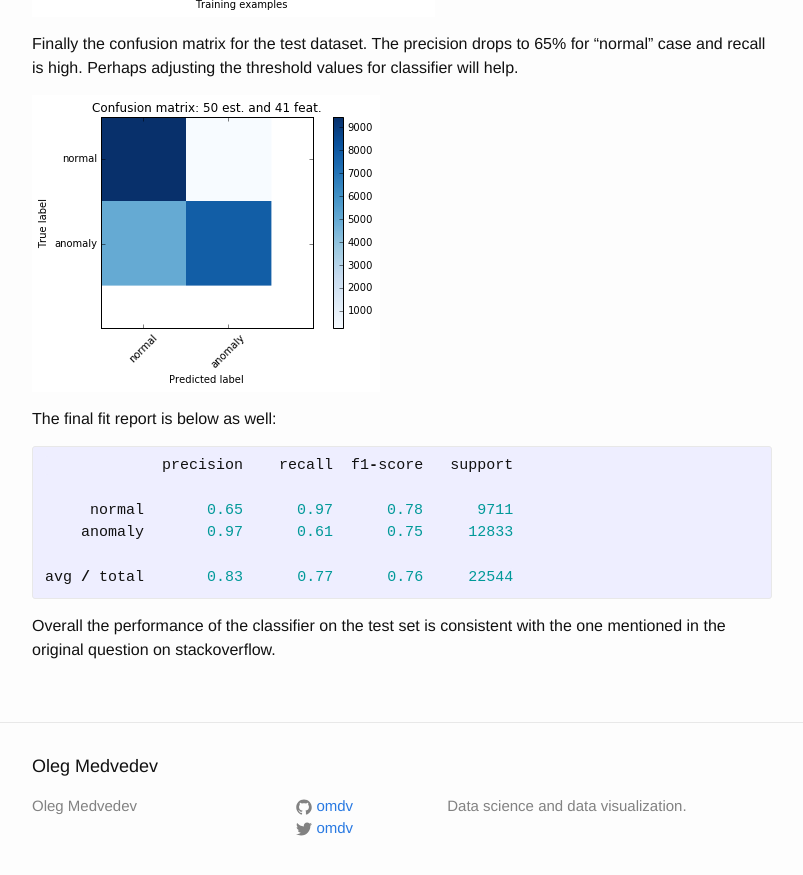
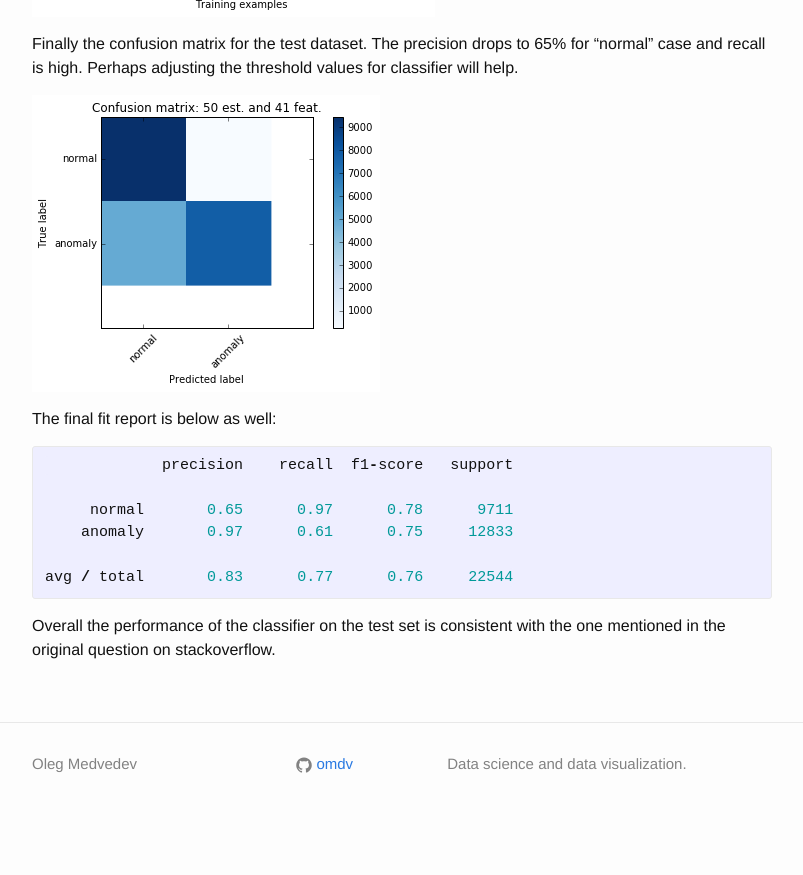
Before and after one commit to omdv/omdv.github.io, a Jekyll site: the page built from _posts/2016-03-09-WEKA-stackoverflow.markdown, in a window 1280 px wide and 900 px high, scrolled down 4575 px. Shown: the top 875 px of the window, without its empty margins (238-1041 px from the left). Built offline with Jekyll 4.4.1, drawn with Linux system fonts in a browser that asks for light colours; after the commit the page ends 5410 px from its top, so only the background shows below that.

Commit message:
footer changes

```diff
--- a/Gemfile
+++ /dev/null
@@ -1,2 +0,0 @@
-source 'https://rubygems.org'
-gem 'github-pages'
--- a/_config.yml
+++ b/_config.yml
@@ -10,7 +10,7 @@ title: Oleg Medvedev
 description: Data science and data visualization.
 baseurl: "" # the subpath of your site, e.g. /blog
 url: "https://omdv.github.io" # the base hostname & protocol for your site
-twitter_username: omdv
+twitter_username:
 github_username:  omdv
 
 # Build settings
--- a/_includes/footer.html
+++ b/_includes/footer.html
@@ -1,8 +1,6 @@
 <footer class="site-footer">
 
   <div class="wrapper">
-
-    <h2 class="footer-heading">{{ site.title }}</h2>
 
     <div class="footer-col-wrapper">
       <div class="footer-col footer-col-1">
```
Also changed, not shown: Gemfile.lock (deleted).
